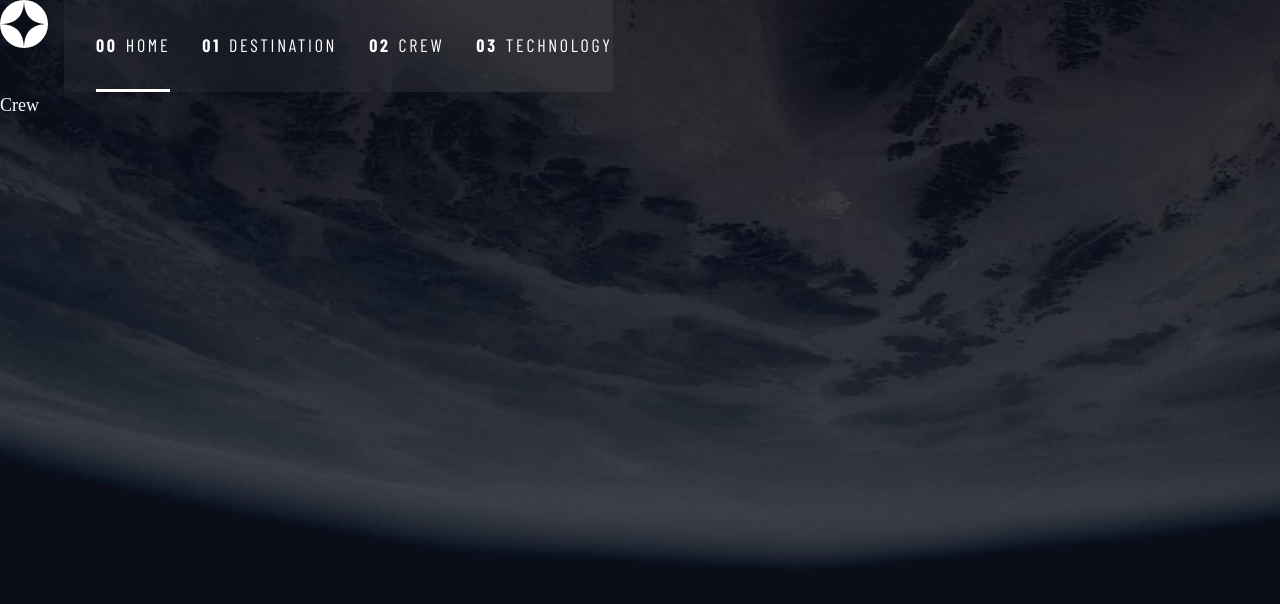
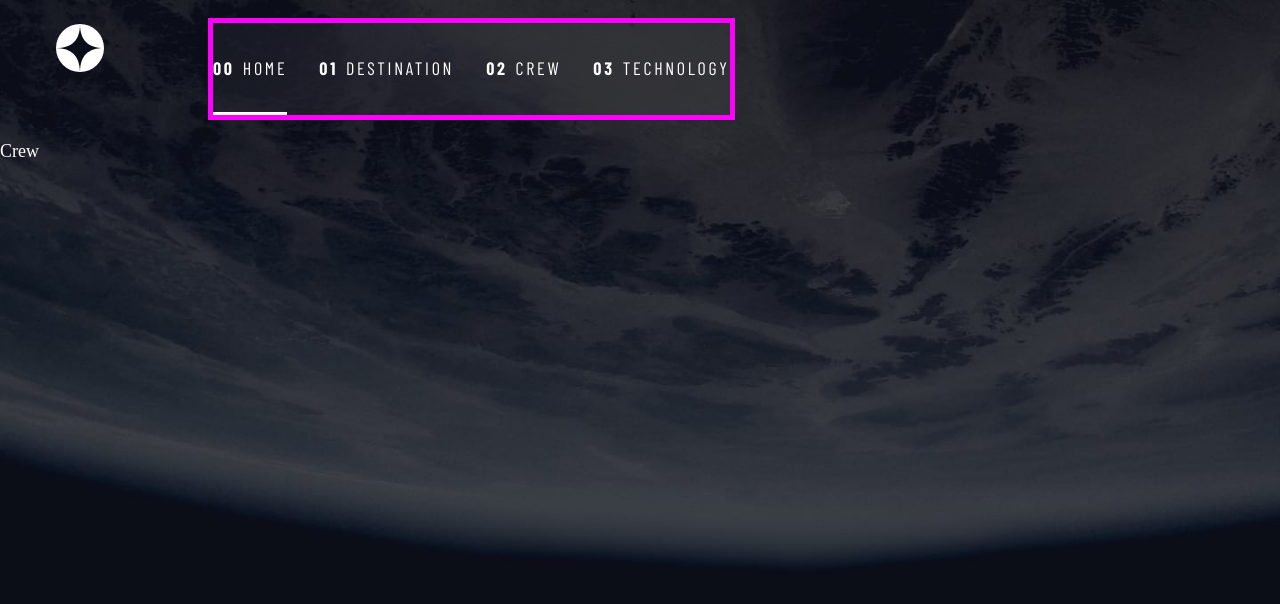
Before and after one commit to JulienLEUILLIER/spaceproject, a React app: page /crew in a window 1280 px wide. Shown: the top 604 px of the page. Built offline with nearby package versions, Linux system fonts and the light colour scheme; a web font is replaced by a local one.

Commit message:
Header more responsive and close logo

```diff
--- a/src/components/Header/Header.styles.ts
+++ b/src/components/Header/Header.styles.ts
@@ -1,6 +1,6 @@
 import styled from "styled-components";
 
-export const HamburgerButton = styled.button`
+export const HamburgerButton = styled.button<{ toggle: boolean }>`
   display: none;
   cursor: pointer;
 
@@ -11,7 +11,10 @@ export const HamburgerButton = styled.button`
     right: 1rem;
     top: 2rem;
     background: transparent;
-        background-image: url('assets/shared/icon-hamburger.svg');
+    background-image: ${(props) =>
+      props.toggle
+        ? `url('assets/shared/icon-close.svg')`
+        : `url('assets/shared/icon-hamburger.svg')`};
     background-repeat: no-repeat;
     width: 1.5rem;
     aspect-ratio: 1;
@@ -19,18 +22,22 @@ export const HamburgerButton = styled.button`
   }
 `;
 
-export const NavigatorWrapper = styled.nav<{toggle: boolean}>`
+export const NavigatorWrapper = styled.nav<{ toggle: boolean }>`
   ul {
+    border: 5px solid magenta;
     display: flex;
     --underline-gap: 2rem;
     list-style: none;
-    margin: 0;
+    margin-inline: 2rem;
     padding: 0;
     background: hsl(var(--clr-dark) / 0.95);
 
+    li:not(:first-child) {
+      margin-inline-start: 1.2rem;
 
-    li {
+      @media (min-width: 45rem) {
         margin-inline-start: 2rem;
+      }
     }
   }
 
@@ -50,7 +57,8 @@ export const NavigatorWrapper = styled.nav<{toggle: boolean}>`
       padding: min(20rem, 10vh) 2rem;
       margin: 0;
       flex-direction: column;
-      transform: ${props => props.toggle ? 'translateX(0%)' : 'translateX(100%)'};
+      transform: ${(props) =>
+        props.toggle ? "translateX(0%)" : "translateX(100%)"};
       transition: transform ease-in-out 300ms;
 
       > .active::after {
@@ -68,3 +76,9 @@ export const NavigatorWrapper = styled.nav<{toggle: boolean}>`
     }
   }
 `;
+
+export const Logo = styled.div`
+  img {
+    margin: 1.5rem clamp(1.5rem, 5vw, 3.5rem);
+  }
+`;
--- a/src/components/Header/Header.tsx
+++ b/src/components/Header/Header.tsx
@@ -1,5 +1,5 @@
 import Navigation from './Navigation'
-import { HamburgerButton } from './Header.styles';
+import { HamburgerButton, Logo } from './Header.styles';
 import { useState } from 'react';
 
 const Header = () => {
@@ -11,10 +11,10 @@ const Header = () => {
   return (
     <div className='flex'>
 
-      <div>
+      <Logo>
         <img src={'assets/shared/logo.svg'} alt="Logo" className='logo' />
-      </div>
-      <HamburgerButton onClick={() => setToggle(prev => !prev)} aria-controls='primary-navigation'><span className='sr-only' aria-expanded='false'>Menu</span></HamburgerButton>
+      </Logo>
+      <HamburgerButton toggle={toggle} onClick={() => setToggle(prev => !prev)} aria-controls='primary-navigation'><span className='sr-only' aria-expanded={toggle}>Menu</span></HamburgerButton>
       <div>
         <Navigation headings={headings} toggle={toggle} />
       </div>
```
Lines whose indentation alone changed are shown as unchanged.
